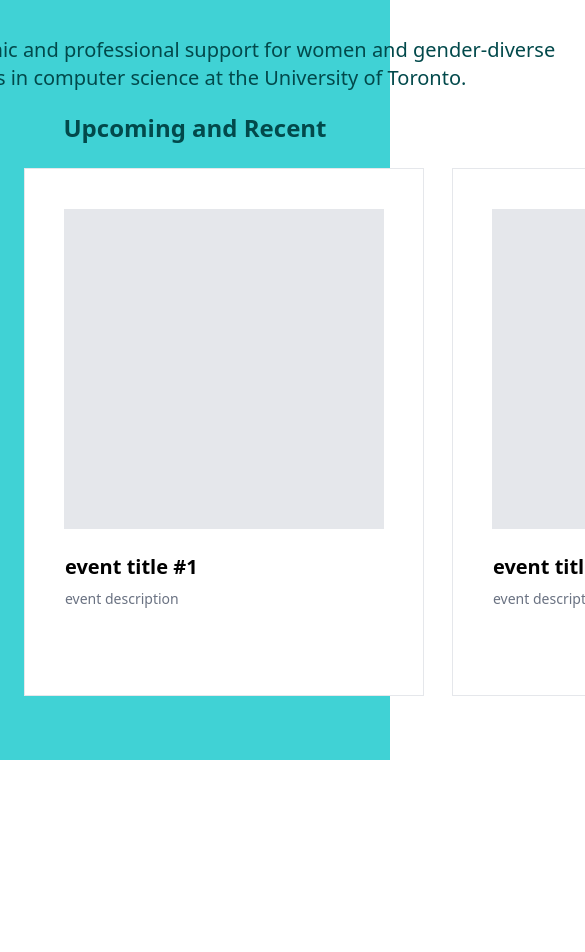
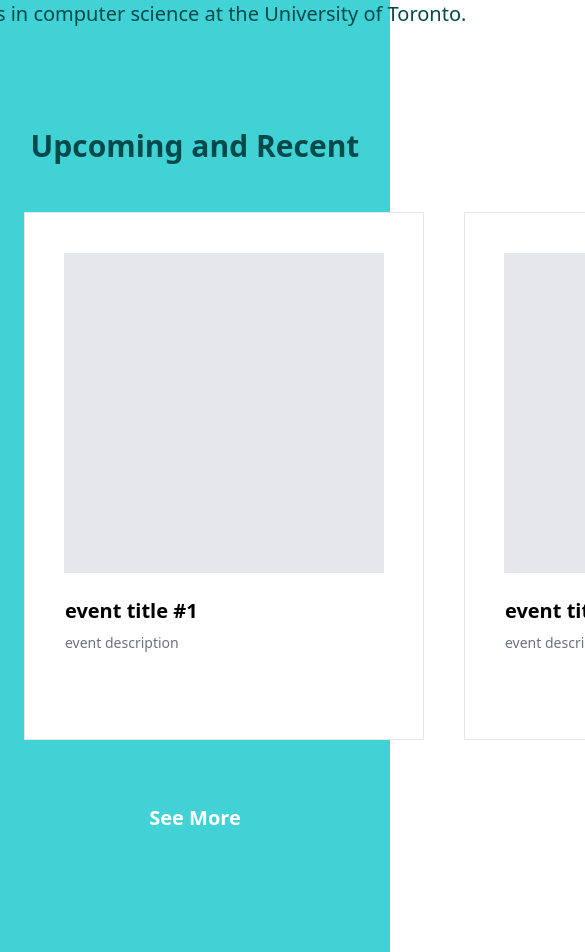
Before and after one commit to wicsuoft/wics-website, a Next.js app in the folder frontend/: page / in a window 390 px wide. Shown: the part 741-1693 px from the top of the page, 585 px wide, since content can reach past the window. Before the commit the page ends 1501 px from the top, so only its background shows below. Built offline with nearby package versions, Linux system fonts and the light colour scheme.

Commit message:
finished main upcoming and recent dimensions, need to make mobile friendly, added cn helper for modifying tailwind for reusable buttons

```diff
--- a/frontend/package.json
+++ b/frontend/package.json
@@ -9,9 +9,11 @@
     "lint": "eslint"
   },
   "dependencies": {
+    "clsx": "^2.1.1",
     "next": "16.1.6",
     "react": "19.2.3",
-    "react-dom": "19.2.3"
+    "react-dom": "19.2.3",
+    "tailwind-merge": "^3.5.0"
   },
   "devDependencies": {
     "@tailwindcss/postcss": "^4",
--- a/frontend/src/app/globals.css
+++ b/frontend/src/app/globals.css
@@ -18,6 +18,7 @@
   --container-custom: var(--max-w-custom);
   --font-sans: var(--font-poppins);
   --font-mono: var(--font-poppins);
+  --font-noto: var(--font-noto-sans);
   --color-dark-text: var(--dark-text);
 }
 
--- a/frontend/src/app/layout.js
+++ b/frontend/src/app/layout.js
@@ -1,4 +1,4 @@
-import { Geist, Geist_Mono, Poppins } from "next/font/google";
+import { Geist, Geist_Mono, Poppins, Noto_Sans } from "next/font/google";
 import "./globals.css";
 import Navbar from "../components/Navbar";
 
@@ -15,6 +15,11 @@ const geistSans = Geist({
 
 const geistMono = Geist_Mono({
   variable: "--font-geist-mono",
+  subsets: ["latin"],
+});
+
+const notoSans = Noto_Sans({
+  variable: "--font-noto-sans",
   subsets: ["latin"],
 });
 
--- a/frontend/src/app/pages/home.jsx
+++ b/frontend/src/app/pages/home.jsx
@@ -4,7 +4,7 @@ import { HomeLogo, Upcoming }from "../../components/index";
 
 export default function Home() {
     return (
-        <div>
+        <div className="w-full h-auto flex flex-col items-center gap-20 py-10">
             <HomeLogo />
             <Upcoming />
         </div>
--- a/frontend/src/components/HomeLogo.jsx
+++ b/frontend/src/components/HomeLogo.jsx
@@ -4,7 +4,7 @@ import Image from "next/image";
 export default function HomeLogo() {
     return (
         <div className="items-center flex flex-col gap-8">
-            <Image src={wicslogo2} alt="WICS Logo" className="w-60 h-auto" />
+            <Image src={wicslogo2} alt="WICS Logo" className="w-70 h-auto" />
             <h1 className="text-5xl font-bold text-dark-text text-center">
                 University of Toronto <br/> Women in Computer Science
             </h1>
--- a/frontend/src/components/JoinUsButton.jsx
+++ b/frontend/src/components/JoinUsButton.jsx
@@ -1,9 +1,23 @@
 import Link from "next/link"
+import { cn } from "../lib/utils"
 
-export default function JoinUsButton() {
+const sizeClasses = {
+    sm: "px-4 py-1 text-sm",
+    md: "px-6 py-2 text-base",
+    lg: "px-9 py-4 text-xl",
+}
+
+export default function JoinUsButton({ text = "Join Us", size = "md", className= "" }) {
     return (
-        <Link href="/join-us" className="inline-flex items-center rounded-full bg-light-blue px-6 py-2 text-dark-text transition-transform duration-200 ease-out hover:scale-105">
-            Join Us
+        <Link
+            href="/join-us"
+            className={cn(
+            "inline-flex items-center rounded-full bg-light-blue text-dark-text transition-transform duration-200 ease-out hover:scale-105",
+            sizeClasses[size],
+            className
+            )}
+        >
+            {text}
         </Link>
     )
 }
--- a/frontend/src/components/Upcoming.jsx
+++ b/frontend/src/components/Upcoming.jsx
@@ -1,19 +1,20 @@
 import UpcomingEvent from "./UpcomingEvent"
+import { JoinUsButton } from "./index"
 
-//TODO: add props with data (photos, event name, desc) and make mock data
 //TODO: make this look normal on mobile - looks ugly rn
 
 export default function Upcoming() {
     return(
-        <div className="w-full sm:w-auto h-auto flex flex-col items-center gap-6">
-            <h3 className="text-dark-text text-2xl font-noto font-bold ">
+        <div className="w-full sm:w-auto h-auto flex flex-col items-center gap-12">
+            <h3 className="text-dark-text text-3xl font-noto font-bold ">
                 Upcoming and Recent
             </h3>
-            <div className="w-full sm:w-auto flex sm:flex-row items-center gap-7">
+            <div className="w-full sm:w-auto flex sm:flex-row items-center gap-10">
                 <UpcomingEvent title="event title #1" description="event description" />
                 <UpcomingEvent title="event title #2" description="event description" />
                 <UpcomingEvent title="event title #3" description="event description" />
             </div>
+            <JoinUsButton text="See More" size="lg" className="text-white font-bold font-noto bg-background"/>
         </div>
     )
 }
--- a/frontend/src/components/UpcomingEvent.jsx
+++ b/frontend/src/components/UpcomingEvent.jsx
@@ -1,7 +1,12 @@
-export default function UpcomingEvent({ title = "event title", description = "event description" }) {
+import Image from "next/image"
+
+export default function UpcomingEvent({ title, description, imageURL = null }) {
     return (
         <div style={{ width: "400px", height: "528px" }} className="bg-white border border-gray-200 flex flex-col items-center">
-            <div className="bg-gray-200 mt-10 mx-10" style={{ width: "320px", height: "320px" }} />
+            {imageURL
+                ? <Image className="bg-gray-200 mt-10 mx-10" style={{ width: "320px", height: "320px" }} src={imageURL} alt={title} />
+                : <div className="bg-gray-200 mt-10 mx-10" style={{ width: "320px", height: "320px" }} />
+            }
             <div className="w-full px-10 mt-6 flex flex-col gap-2">
                 <h4 className="text-xl font-bold">{title}</h4>
                 <p className="text-gray-500 text-sm">{description}</p>
--- /dev/null
+++ b/frontend/src/lib/utils.js
@@ -0,0 +1,6 @@
+import { clsx } from "clsx"
+import { twMerge } from "tailwind-merge"
+
+export function cn(...inputs) {
+  return twMerge(clsx(inputs))
+}
```
Also changed, not shown: 1 other file (tests, documents, lock files or other folders).
